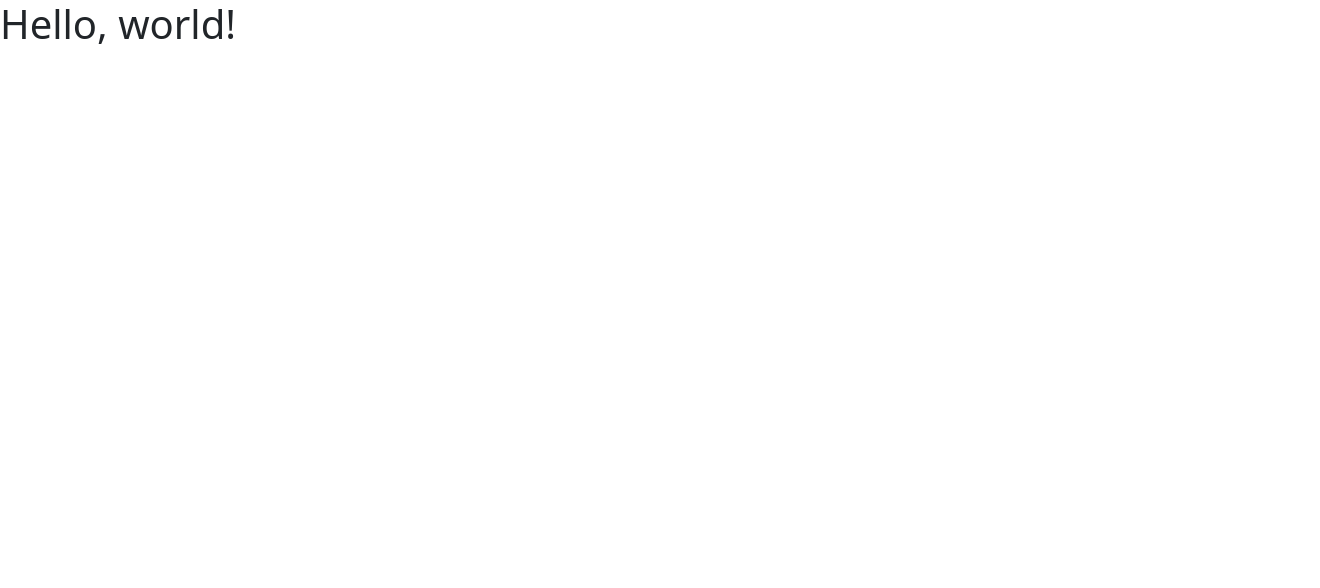
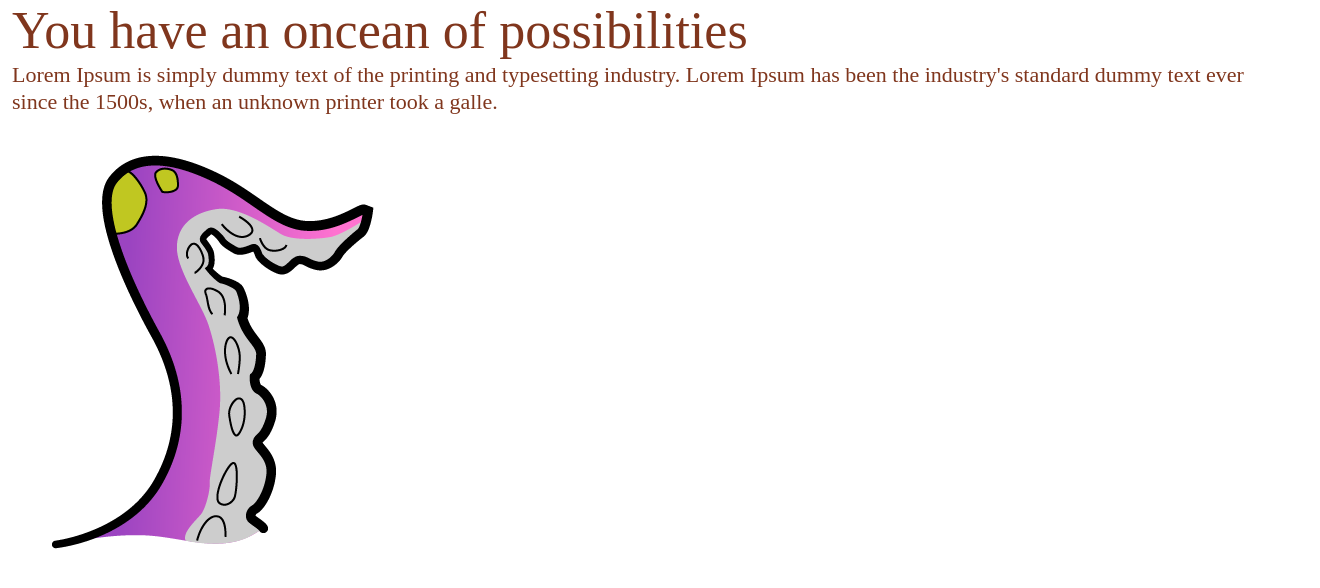
Before and after one commit to paodesign/codeit2.0, a plain HTML site: page index.html in a window 1280 px wide. Shown: the whole page, 1320 px wide, since content can reach past the window. Drawn offline with nearby package versions, Linux system fonts and the light colour scheme; a web font is replaced by a local one.

Commit message:
primer section

```diff
--- a/index.html
+++ b/index.html
@@ -1,22 +1,57 @@
 <!doctype html>
 <html lang="en">
-  <head>
+
+<head>
     <!-- Required meta tags -->
     <meta charset="utf-8">
     <meta name="viewport" content="width=device-width, initial-scale=1">
+    <link rel="stylesheet" href="assets/css/normalize.css">
+    <!-- Bootstrap CSS -->
+    <link href="https://cdn.jsdelivr.net/npm/bootstrap@5.0.2/dist/css/bootstrap.min.css" rel="stylesheet"
+        integrity="sha384-EVSTQN3/azprG1Anm3QDgpJLIm9Nao0Yz1ztcQTwFspd3yD65VohhpuuCOmLASjC" crossorigin="anonymous">
+    <link rel="stylesheet" href="style.css">
+    <title>Hello, world!</title>
+</head>
 
-    <!-- Bootstrap CSS -->
-    <link href="https://cdn.jsdelivr.net/npm/bootstrap@5.0.2/dist/css/bootstrap.min.css" rel="stylesheet" integrity="sha384-EVSTQN3/azprG1Anm3QDgpJLIm9Nao0Yz1ztcQTwFspd3yD65VohhpuuCOmLASjC" crossorigin="anonymous">
+<body>
 
-    <title>Hello, world!</title>
-  </head>
-  <body>
-    <h1>Hello, world!</h1>
+    <section>
+        <div class="row" id="first-section">
+            <div class="container">
+                <div class="row">
+                    <div class="col-xs-12">
+                        <h1>You have an oncean of possibilities</h1>
+                    </div>
+                </div>
+                <div class="row">
+                    <div class="col-xs-12">
+                        <h4>Lorem Ipsum is simply dummy text of the printing and typesetting industry. Lorem Ipsum has
+                            been
+                            the industry's standard dummy text ever since the 1500s, when an unknown printer took a
+                            galle.
+                        </h4>
+                    </div>
+                </div>
+                <div class="row">
+                    <div class="col-xs-4 tentaculo">
+                        <figure>
+                            <img src="images/tentaculo.png" alt="tentaculo" class="img-fluid">
+                        </figure>
+                    </div>
+                </div>
+                <div class="row">
+                </div>
+            </div>
+        </div>
+    </section>
+
 
     <!-- Optional JavaScript; choose one of the two! -->
 
     <!-- Option 1: Bootstrap Bundle with Popper -->
-    <script src="https://cdn.jsdelivr.net/npm/bootstrap@5.0.2/dist/js/bootstrap.bundle.min.js" integrity="sha384-MrcW6ZMFYlzcLA8Nl+NtUVF0sA7MsXsP1UyJoMp4YLEuNSfAP+JcXn/tWtIaxVXM" crossorigin="anonymous"></script>
+    <script src="https://cdn.jsdelivr.net/npm/bootstrap@5.0.2/dist/js/bootstrap.bundle.min.js"
+        integrity="sha384-MrcW6ZMFYlzcLA8Nl+NtUVF0sA7MsXsP1UyJoMp4YLEuNSfAP+JcXn/tWtIaxVXM"
+        crossorigin="anonymous"></script>
 
     <!-- Option 2: Separate Popper and Bootstrap JS -->
     <!--
@@ -24,5 +59,6 @@
     <script src="https://cdn.jsdelivr.net/npm/@popperjs/core@2.9.2/dist/umd/popper.min.js" integrity="sha384-IQsoLXl5PILFhosVNubq5LC7Qb9DXgDA9i+tQ8Zj3iwWAwPtgFTxbJ8NT4GN1R8p" crossorigin="anonymous"></script>
     <script src="https://cdn.jsdelivr.net/npm/bootstrap@5.0.2/dist/js/bootstrap.min.js" integrity="sha384-cVKIPhGWiC2Al4u+LWgxfKTRIcfu0JTxR+EQDz/bgldoEyl4H0zUF0QKbrJ0EcQF" crossorigin="anonymous"></script>
     -->
-  </body>
+</body>
+
 </html>
--- a/style.css
+++ b/style.css
@@ -333,14 +333,14 @@ color secundario :  #80361d,
 
   div .tentaculo {
     position: relative;
-    bottom: -142px;
-    right: 215px;
+    bottom: -40px;
+    right: -40px;
   }
 
   div .btn-texto {
     position: relative;
     top: -135px;
-    right: -226px;
+    right: -340px;
     display: block;
   }
 
@@ -628,3 +628,9 @@ color secundario :  #80361d,
   .back-to-top i {
     padding-top: 8px;
   }
+
+#first-section{
+    padding: 0px;
+    margin: 0px;
+
+}
```
